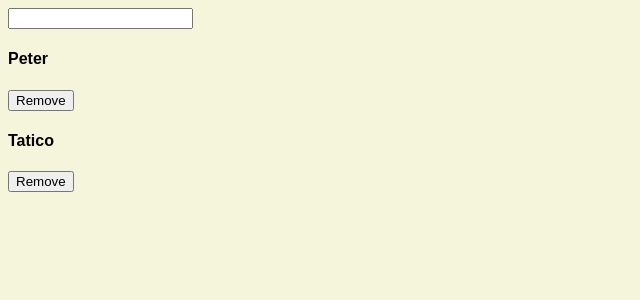
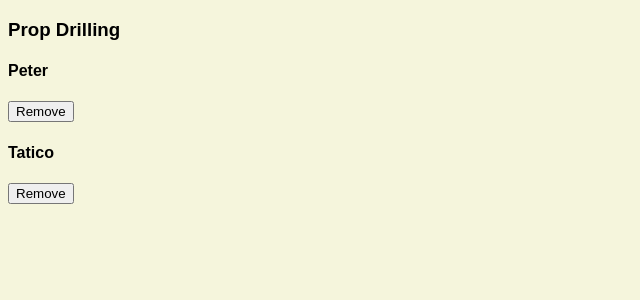
Before and after one commit to axionbuster/react-lessons-0, a React (Create React App) app: page / in a window 1280 px wide. Shown: the top 300 px of the page, without its empty margins (0-640 px from the left). Built offline with nearby package versions, Linux system fonts and the light colour scheme.

Commit message:
Complete Prop Drilling

```diff
--- a/src/App.js
+++ b/src/App.js
@@ -12,7 +12,8 @@ import React from 'react';
 // import ControlledInputs from './tutorial/4-forms/ControlledInputs';
 // import MultipleInputs from './tutorial/4-forms/MultipleInputs';
 // import UseEffectBasics from './tutorial/5-useRef/UseRefBasics';
-import SimpleTutorial from './tutorial/6-useReducer/SimpleTutorial';
+// import SimpleTutorial from './tutorial/6-useReducer/SimpleTutorial';
+import PropDrilling from './tutorial/7-prop-drilling/PropDrilling';
 
 import './App.css';
 
@@ -30,7 +31,8 @@ const App = () => (
       {/* <ControlledInputs /> */}
       {/* <MultipleInputs /> */}
       {/* <UseEffectBasics /> */}
-      <SimpleTutorial />
+      {/* <SimpleTutorial /> */}
+      <PropDrilling />
     </>
   </div>
 );
--- /dev/null
+++ b/src/tutorial/7-prop-drilling/PropDrilling.js
@@ -0,0 +1,58 @@
+/* eslint react/prop-types: "warn" */
+
+import React, { useState } from 'react';
+import PropTypes from 'prop-types';
+import data from '../6-useReducer/data';
+
+const PropDrilling = () => {
+  const [people, setPeople] = useState(data);
+
+  const removePerson = (id) => {
+    setPeople((ppl) => ppl.filter((person) => person.id !== id));
+  };
+
+  return (
+    <section>
+      <h3>Prop Drilling</h3>
+      <List people={people} removePerson={removePerson} />
+    </section>
+  );
+};
+
+const List = ({ people, removePerson }) => (
+  <>
+    {people.map((person) => (
+      <SinglePerson
+        key={person.id}
+        id={person.id}
+        name={person.name}
+        removePerson={removePerson}
+      />
+    ))}
+  </>
+);
+
+List.propTypes = {
+  people: PropTypes.shape({
+    id: PropTypes.string.isRequired,
+    name: PropTypes.string.isRequired,
+  }).isRequired,
+  removePerson: PropTypes.func.isRequired,
+};
+
+const SinglePerson = ({ id, name, removePerson }) => (
+  <div className="item" key={id}>
+    <h4>{name}</h4>
+    <button type="button" onClick={() => removePerson(id)}>
+      Remove
+    </button>
+  </div>
+);
+
+SinglePerson.propTypes = {
+  id: PropTypes.string.isRequired,
+  name: PropTypes.string.isRequired,
+  removePerson: PropTypes.func.isRequired,
+};
+
+export default PropDrilling;
```
